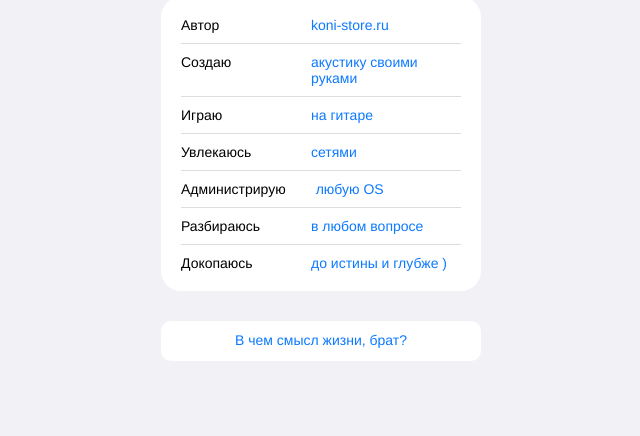
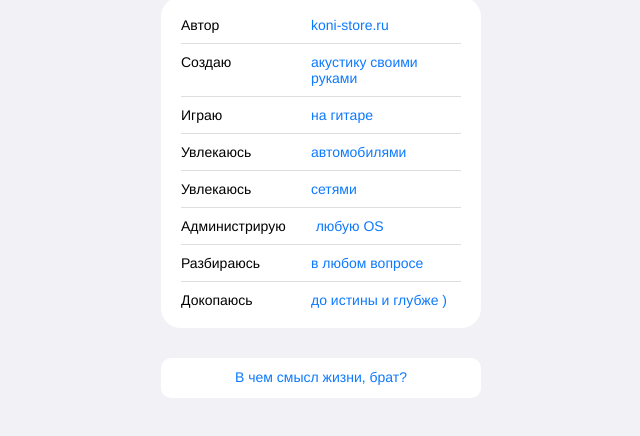
Before and after one commit to IlyaM-QA/CV, a plain HTML site: page index.html in a window 1280 px wide. Shown: the part 468-904 px from the top of the page, without its empty margins (319-959 px from the left). Before the commit the page ends 869 px from the top, so only its background shows below. Drawn offline with Linux system fonts and the light colour scheme.

Commit message:
добавил увлечение авто

```diff
--- a/index.html
+++ b/index.html
@@ -60,18 +60,22 @@
           </li>
           <li class="links__link">
             <p class="links__title">Увлекаюсь</p>
+            <a class="linsk__link" target="_blank" href="https://t.me/ilyamol1981">автомобилями</a>
+          </li>
+            <li class="links__link">
+            <p class="links__title">Увлекаюсь</p>
             <a class="linsk__link" target="_blank" href="https://t.me/miktrain">сетями</a>
           </li>
           <li class="links__link">
             <p class="links__title">Администрирую</p>
             <a class="linsk__link" target="_blank" href="https://t.me/ilyamol1981">любую OS</a>
           </li>
-		    <li class="links__link">
+		      <li class="links__link">
             <p class="links__title">Разбираюсь</p>
             <a class="linsk__link" target="_blank" href="https://t.me/ilyamol1981">в любом вопросе</a>
           </li>
-		  </li>
-		    <li class="links__link">
+		      </li>
+		      <li class="links__link">
             <p class="links__title">Докопаюсь</p>
             <a class="linsk__link" target="_blank" href="https://t.me/ilyamol1981">до истины и глубже )</a>
           </li>
```
Also changed, not shown: 1 other file.
